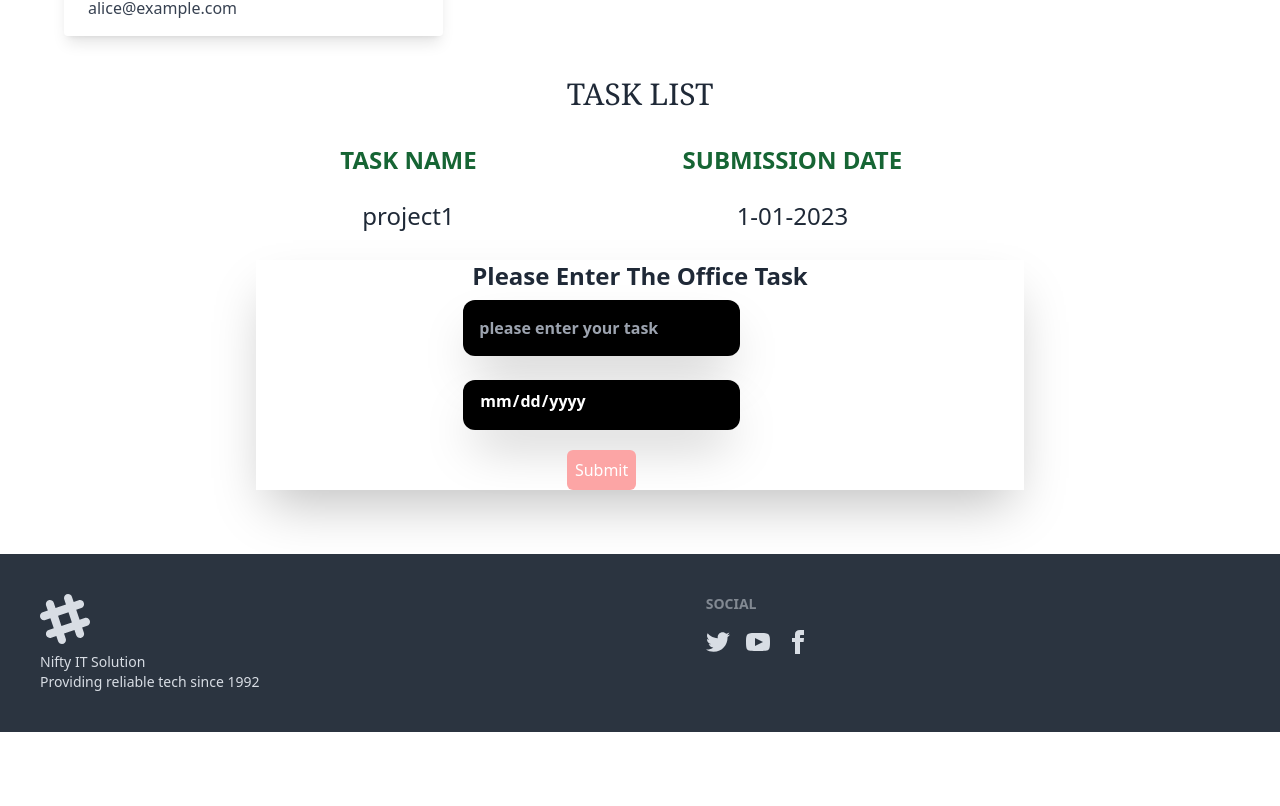
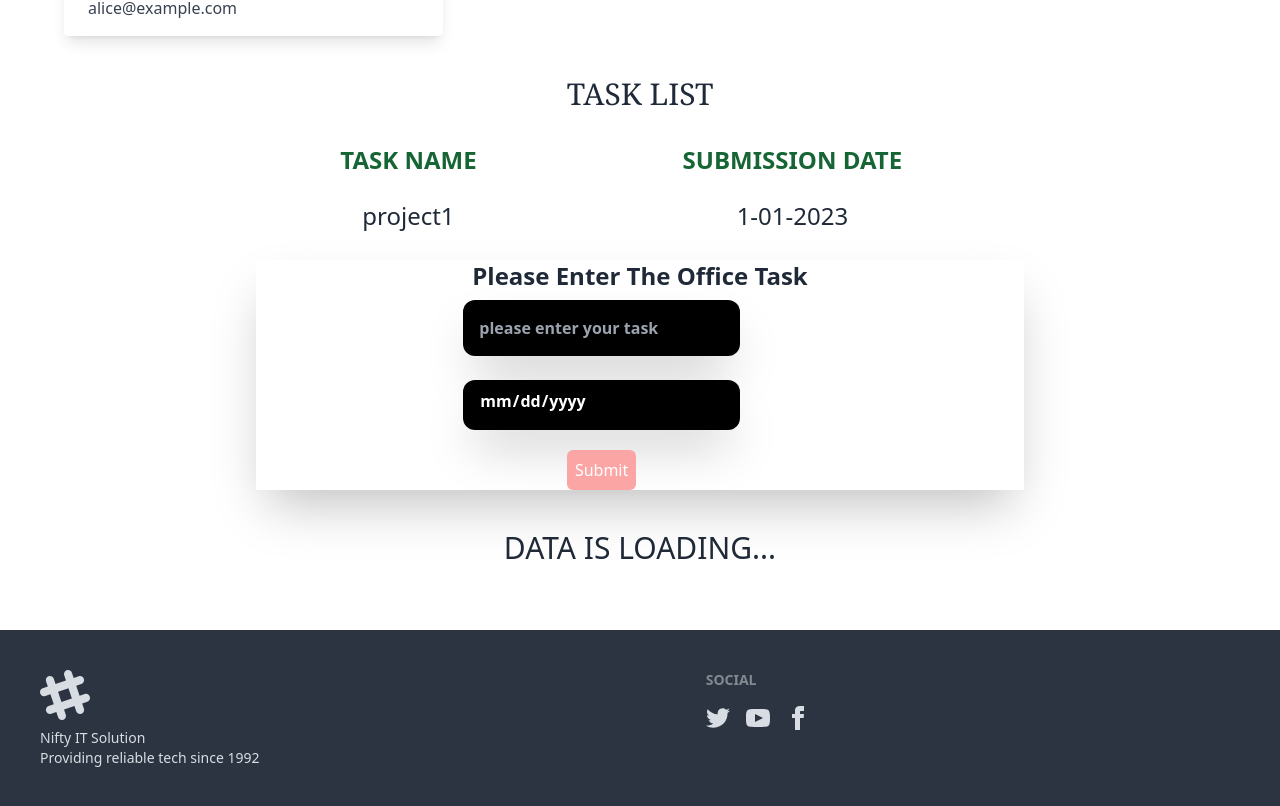
Before and after one commit to ekram2d/Nifty-it-React-typescript-ekram2d, a React (Vite) app: page / in a window 1280 px wide. Shown: the part 1904-2710 px from the top of the page. Before the commit the page ends 2636 px from the top, so only its background shows below. Built offline with nearby package versions, Linux system fonts and the light colour scheme.

Commit message:
feat : UserDefinedProps practice in typescipts

```diff
--- a/src/components/Home/Home/Home.tsx
+++ b/src/components/Home/Home/Home.tsx
@@ -1,7 +1,8 @@
 
 import CompanyProjects from '../CompanyProjects/CompanyProjects';
 import CompanyMembers from '../CompanyMembers/CompanyMembers';
-import OfficeTodo from '../../OfficeTodo/OfficeTodo';
+import OfficeTodo from '../../OfficeTodo/OfficeTodo'
+import UserDefinedProps from '../../UserDefinedProps/UserDefinedProps';
 
 
 const Home = () => {
@@ -19,6 +20,7 @@ const Home = () => {
                   </section>
 
                   <OfficeTodo/>
+                  <UserDefinedProps/>
 
             </div>
       );
--- /dev/null
+++ b/src/components/UserDefinedProps/DataFetch/DataFetch.tsx
@@ -0,0 +1,27 @@
+interface loading { status : "loading" }
+interface error {status:"error"}
+interface successfully {status:"sucessfully"}
+type DataFetchProps = loading | error | successfully
+
+function DataFetch({ status }:DataFetchProps ) {
+console.log(status)
+
+      if (status === 'loading') {
+            return <h3>Data is Loading...</h3>
+
+      }
+      else if (status === "error") {
+          return   <h3>Error. could not fetched</h3>
+      }
+
+      return (
+            <>
+
+
+
+                  <h3>Data Fetched successfully</h3>
+            </>
+      )
+}
+
+export default DataFetch
--- /dev/null
+++ b/src/components/UserDefinedProps/UserDefinedProps.tsx
@@ -0,0 +1,15 @@
+import DataFetch from "./DataFetch/DataFetch"
+
+
+function UserDefinedProps() {
+      return (
+           <>
+
+           <div className="w-[80%] mx-auto text-center font-normal mt-10 uppercase text-3xl ">
+           <DataFetch status="loading"/>
+           </div>
+           </>
+      )
+}
+
+export default UserDefinedProps
```
